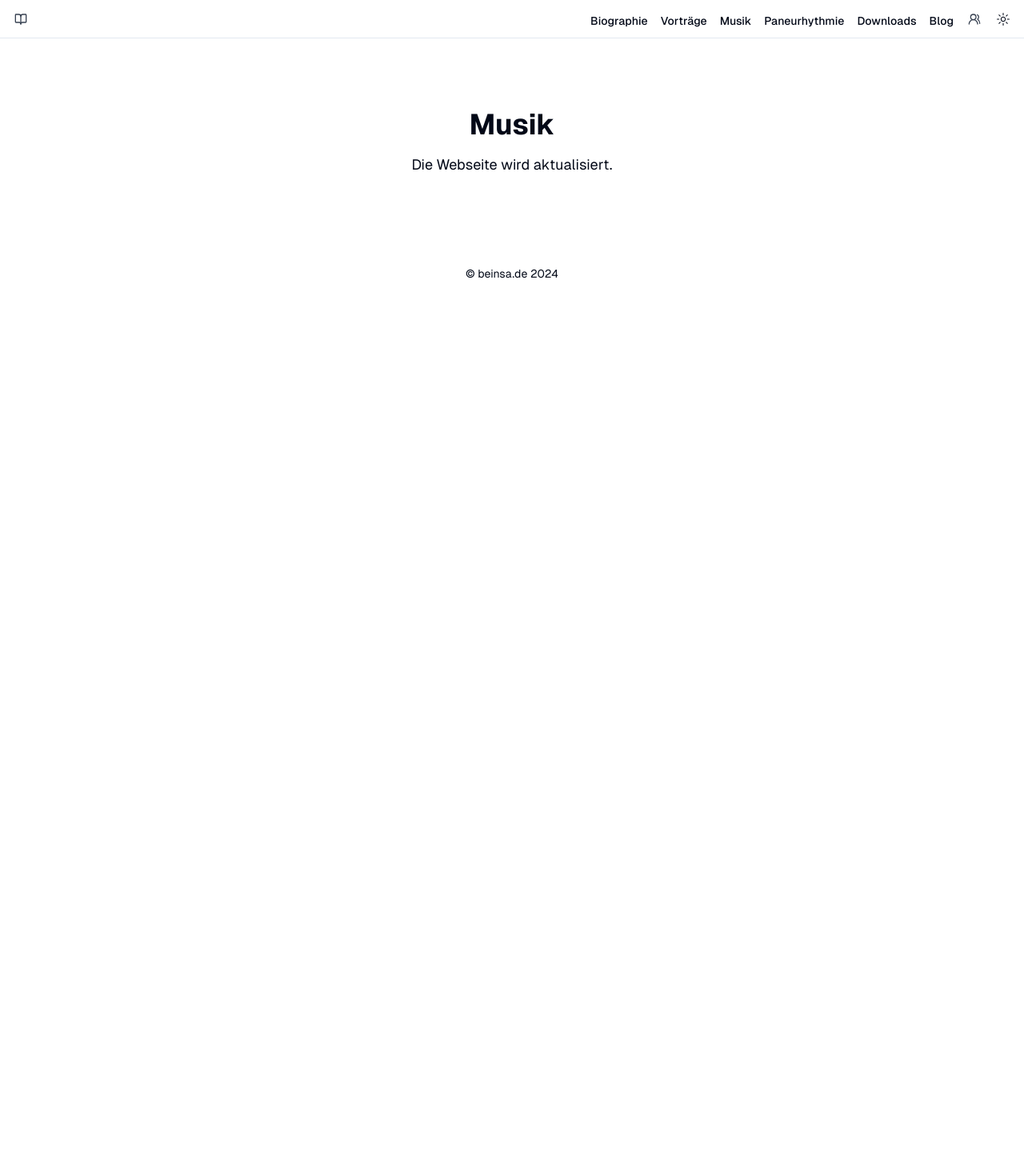
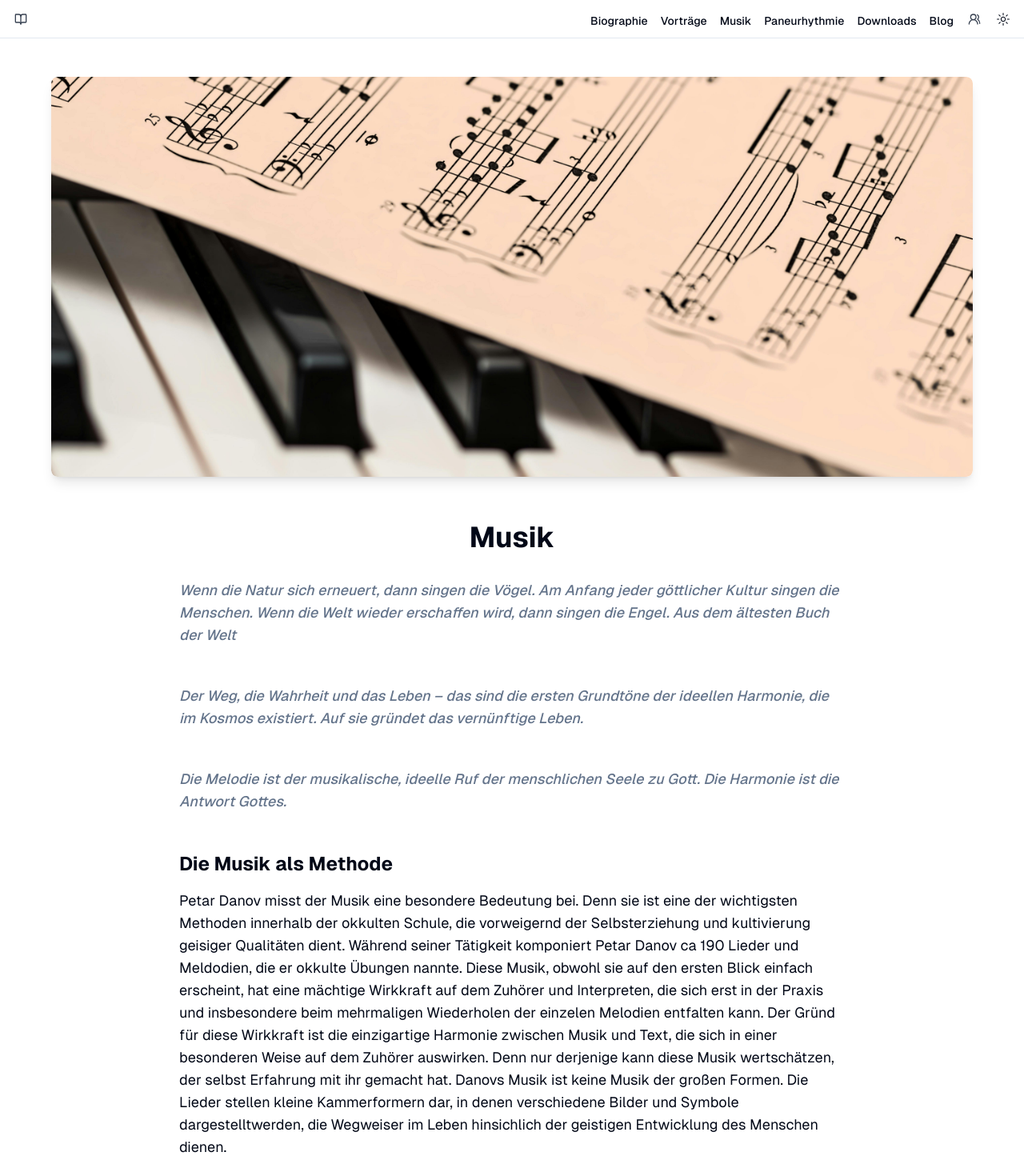
Before and after one commit to mkireva/beinsa-project, a Next.js app: page /music in a window 1280 px wide. Shown: the top 1470 px of the page at 80% size. Before the commit the page ends 800 px from the top, so only its background shows below. Built offline with nearby package versions, Linux system fonts and the light colour scheme.

Commit message:
add: music

```diff
--- a/src/app/(rs)/music/page.tsx
+++ b/src/app/(rs)/music/page.tsx
@@ -1,12 +1,64 @@
+import Image from "next/image";
+import { ScrollText, Section } from "@/components/SectionScroll";
+import { cn } from "@/lib/utils";
+
 export const metadata = {
-    title: "Musik",
-  };
+  title: "Musik",
+};
 
-  export default function Blog() {
-    return (
-      <div className="flex flex-col items-center justify-center gap-4 py-20">
-        <h1 className="text-4xl font-bold">Musik</h1>
-        <p className="text-lg">Die Webseite wird aktualisiert.</p>
+const lectureSections: Section[] = [
+  {
+    content: [
+      "Wenn die Natur sich erneuert, dann singen die Vögel. Am Anfang jeder göttlicher Kultur singen die Menschen. Wenn die Welt wieder erschaffen wird, dann singen die Engel. Aus dem ältesten Buch der Welt",
+    ],
+  },
+  {
+    content: [
+      "Der Weg, die Wahrheit und das Leben – das sind die ersten Grundtöne der ideellen Harmonie, die im Kosmos existiert. Auf sie gründet das vernünftige Leben.",
+    ],
+  },
+  {
+    content: [
+      "Die Melodie ist der musikalische, ideelle Ruf der menschlichen Seele zu Gott. Die Harmonie ist die Antwort Gottes.",
+    ],
+  },
+  {
+    title: "Die Musik als Methode",
+    content: [
+      "Petar Danov misst der Musik eine besondere Bedeutung bei. Denn sie ist eine der wichtigsten Methoden innerhalb der okkulten Schule, die vorweigernd der Selbsterziehung und kultivierung geisiger Qualitäten dient. Während seiner Tätigkeit komponiert Petar Danov ca 190 Lieder und Meldodien, die er okkulte Übungen nannte. Diese Musik, obwohl sie auf den ersten Blick einfach erscheint, hat eine mächtige Wirkkraft auf dem Zuhörer und Interpreten, die sich erst in der Praxis und insbesondere beim mehrmaligen Wiederholen der einzelen Melodien entfalten kann. Der Gründ für diese Wirkkraft ist die einzigartige Harmonie zwischen Musik und Text, die sich in einer besonderen Weise auf dem Zuhörer auswirken. Denn nur derjenige kann diese Musik wertschätzen, der selbst Erfahrung mit ihr gemacht hat. Danovs Musik ist keine Musik der großen Formen. Die Lieder stellen kleine Kammerformern dar, in denen verschiedene Bilder und Symbole dargestelltwerden, die Wegweiser im Leben hinsichlich der geistigen Entwicklung des Menschen dienen.",
+    ],
+  },
+];
+
+export default function Musik() {
+  return (
+    <div className="flex flex-col items-center justify-center py-6 md:py-10 px-4 md:px-8">
+      <div className="w-full max-w-6xl mx-auto">
+        <div className="w-full h-[250px] md:h-[500px] relative">
+          <div
+            className={cn(
+              "group relative overflow-hidden rounded-lg h-full",
+              "shadow-lg transition-all duration-500",
+              "md:col-start-2"
+            )}
+          >
+            <div className="absolute inset-0">
+              <Image
+                priority
+                fill
+                src={"/images/music-beinsa.jpg"}
+                alt={"Beisa Duno"}
+                className="rounded-lg object-cover transition-transform duration-500 group-hover:scale-110"
+                sizes="(max-width: 768px) 100vw, 1200px"
+              />
+            </div>
+          </div>
+        </div>
       </div>
-    );
-  }
+      <h1 className="text-2xl md:text-4xl font-bold mt-8 md:mt-14">Musik</h1>
+      <div className="w-full max-w-4xl mx-auto">
+        <ScrollText sections={lectureSections} />
+      </div>
+    </div>
+  );
+}
--- a/src/app/page.tsx
+++ b/src/app/page.tsx
@@ -11,7 +11,7 @@ export default function Home() {
           <p className="text-md">Vorträge und mehr von Beinsa Duno</p>
           <p className="text-md">Die Seite befindet sich noch in der Entwicklung.</p>
           <Link href="./home" >
-          <Button className="text-xl " variant="ghost"><LogIn className="w-22 h-22" /> Enter</Button>
+          <Button className="text-xl " variant="ghost"><LogIn className="w-22 h-22" />Enter</Button>
           </Link>
         </div>
       </main>
```
Also changed, not shown: public/images/music-beinsa.jpg (added).
